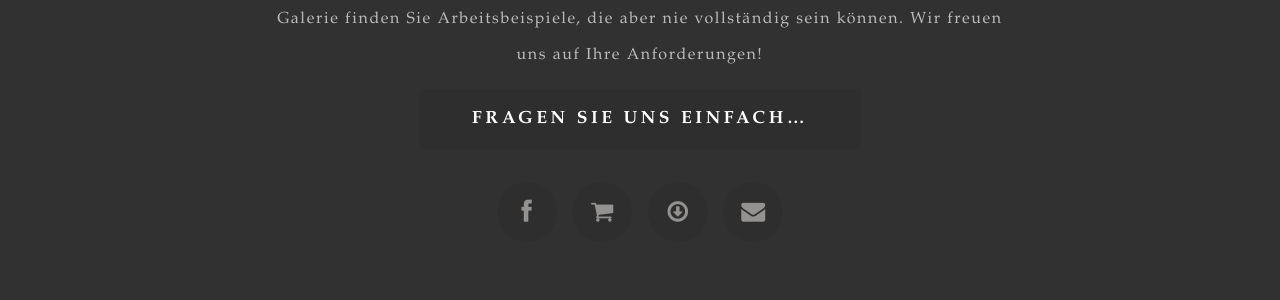
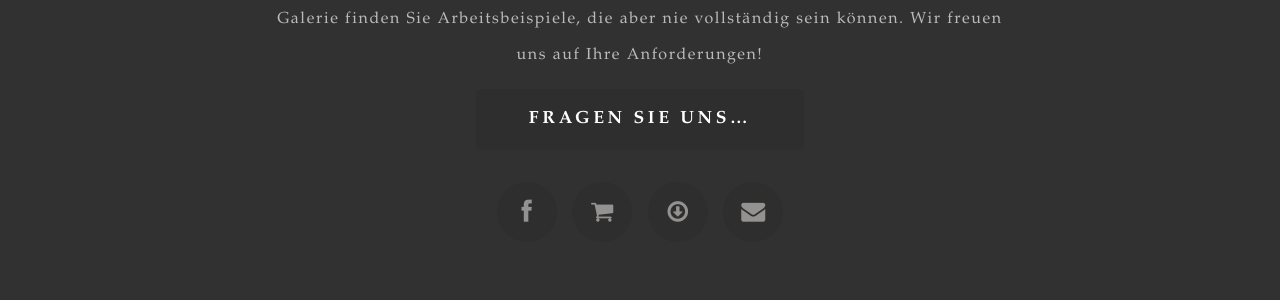
Before and after one commit to pilzschmiede/pilzschmiede.github.io, a Jekyll site: the page built from index.html, in a window 1280 px wide. Shown: the part 1560-1860 px from the top of the page. Built offline with Jekyll 4.4.1, drawn with Linux system fonts in a browser that asks for light colours; some web fonts are replaced; the list of posts is cut into pages by our own code.

Commit message:
text change

```diff
--- a/_includes/footer.html
+++ b/_includes/footer.html
@@ -5,7 +5,7 @@
 						</header>
                         <p>Rufen Sie uns ganz unverbindlich an oder schreiben Sie uns eine Email. In der Galerie finden Sie Arbeitsbeispiele, die aber nie vollständig sein können. Wir freuen uns auf Ihre Anforderungen!</p>
 
-                        <a href="mailto:info@johannespilz.de" class="button button-big button-alt">Fragen Sie uns einfach…</a>
+                        <a href="mailto:info@johannespilz.de" class="button button-big button-alt">Fragen Sie uns…</a>
 
 						<ul class="contact">
 							<li><a href="https://www.facebook.com/PilzMetallgestaltung" class="icon icon-facebook"><span>Facebook</span></a></li>
```
